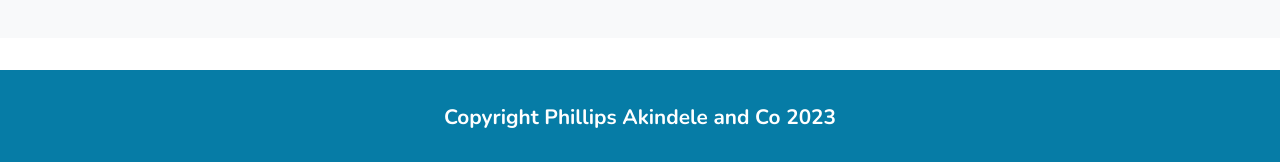
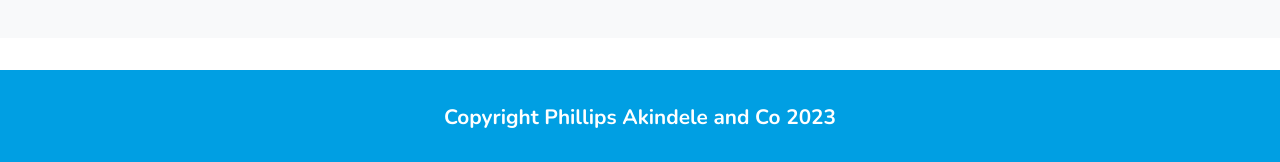
Before and after one commit to aaaade/pac, a React (Create React App) app: page / in a window 1280 px wide. Shown: the part 4992-5154 px from the top of the page. Built offline with nearby package versions, Linux system fonts and the light colour scheme; a small style sheet from the web is missing.

Commit message:
changed footer color

```diff
--- a/src/components/Footer.jsx
+++ b/src/components/Footer.jsx
@@ -2,7 +2,7 @@
 
 function Footer() {
   return (
-    <div className="mt-8 bg-[#067CA6]">
+    <div className="mt-8 bg-[#009FE3]">
       <div className="app-container py-8 text-center text-white">
         <p className="font-bold text-[1.3rem]">Copyright Phillips Akindele and Co 2023</p>
       </div>
```
